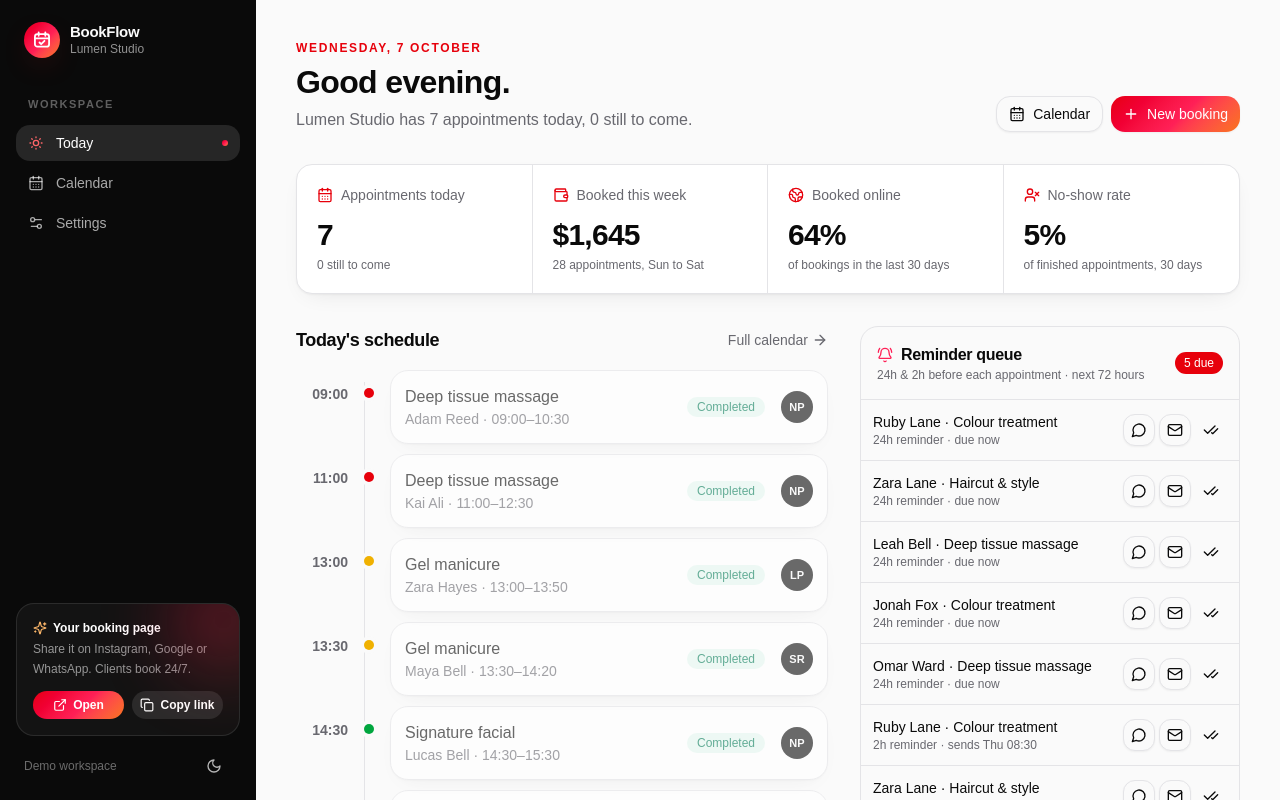
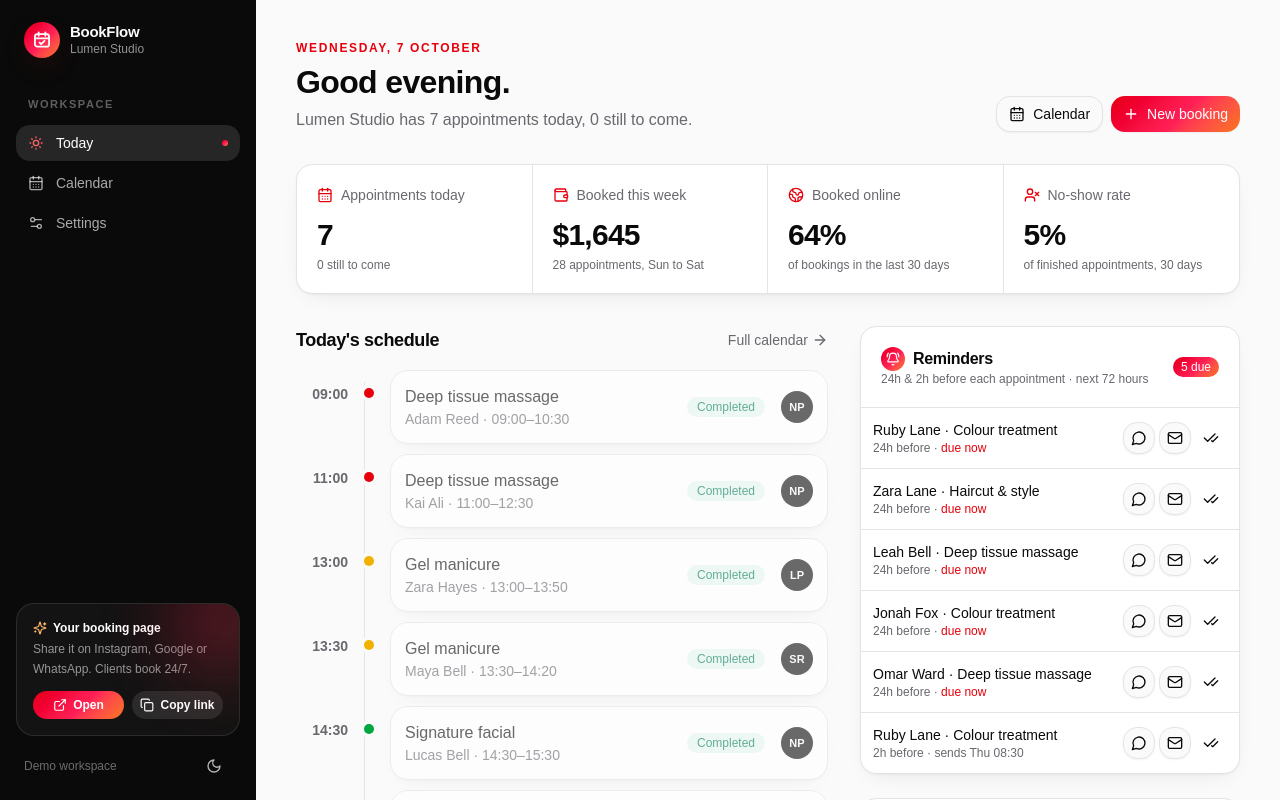
Before and after one commit to gabrielolarinre74-pixel/bookflow, a Next.js app: page / in a window 1280 px wide. Shown: the top 800 px of the page. Built offline with nearby package versions, Linux system fonts and the light colour scheme.

Commit message:
Give the calendar its own page and restyle the reminder panel

```diff
--- /dev/null
+++ b/src/app/(workspace)/calendar/page.tsx
@@ -0,0 +1,17 @@
+"use client";
+
+import { PageHeader } from "@/components/site-nav";
+import { Calendar } from "@/features/calendar/calendar";
+
+export default function CalendarPage() {
+	return (
+		<>
+			<PageHeader
+				eyebrow="Team calendar"
+				title="Calendar"
+				description="Drag appointments to reschedule. BookFlow blocks moves that would double-book a team member."
+			/>
+			<Calendar />
+		</>
+	);
+}
--- a/src/components/reminder-queue.tsx
+++ b/src/components/reminder-queue.tsx
@@ -15,26 +15,26 @@ export function ReminderQueue() {
 	const sent = useBookingStore((s) => s.sentReminders);
 	const markSent = useBookingStore((s) => s.markReminderSent);
 	const queue = useMemo(
-		() => buildReminderQueue(bookings, settings.reminderHoursBefore, sent).slice(0, 8),
+		() => buildReminderQueue(bookings, settings.reminderHoursBefore, sent).slice(0, 6),
 		[bookings, settings.reminderHoursBefore, sent],
 	);
 	const due = queue.filter((r) => r.status === "due").length;
 
 	return (
-		<section className="rounded-xl border bg-background">
-			<header className="flex items-center justify-between border-b p-4">
+		<section className="overflow-hidden rounded-2xl border bg-card shadow-[var(--shadow-card)]">
+			<header className="flex items-center justify-between border-b p-5">
 				<div>
 					<h2 className="flex items-center gap-2 font-semibold">
-						<BellRing className="size-4 text-rose-500" /> Reminder queue
+						<span className="bg-brand-gradient flex size-6 items-center justify-center rounded-md text-white"><BellRing className="size-3.5" /></span> Reminders
 					</h2>
 					<p className="text-xs text-muted-foreground">
 						{settings.reminderHoursBefore.map((h) => `${h}h`).join(" & ")} before each appointment · next 72 hours
 					</p>
 				</div>
-				{due > 0 && <Badge variant="destructive">{due} due</Badge>}
+				{due > 0 && <Badge className="bg-brand-gradient rounded-full border-0 text-white">{due} due</Badge>}
 			</header>
 			<ul className="divide-y">
-				{queue.length === 0 && <li className="p-4 text-sm text-muted-foreground">No reminders in the next 72 hours.</li>}
+				{queue.length === 0 && <li className="px-5 py-8 text-center text-sm text-muted-foreground">All caught up. No reminders due in the next 72 hours.</li>}
 				{queue.map((r) => {
 					const message = renderTemplate(settings.reminderTemplate, r.booking, settings.businessName);
 					const wa = r.booking.customer?.phone ? whatsappLink(r.booking.customer.phone, message) : null;
@@ -48,7 +48,7 @@ export function ReminderQueue() {
 									{r.booking.customer?.name} · {r.booking.title}
 								</p>
 								<p className="text-xs text-muted-foreground">
-									{r.hoursBefore}h reminder · {r.status === "due" ? "due now" : `sends ${format(r.sendAt, "EEE HH:mm")}`}
+									{r.hoursBefore}h before · {r.status === "due" ? <span className="font-medium text-brand">due now</span> : `sends ${format(r.sendAt, "EEE HH:mm")}`}
 								</p>
 							</div>
 							{r.status === "sent" ? (
@@ -58,14 +58,14 @@ export function ReminderQueue() {
 							) : (
 								<div className="flex gap-1">
 									{wa && (
-										<Button size="icon" variant="outline" className="size-8" asChild aria-label="Send on WhatsApp">
+										<Button size="icon" variant="outline" className="size-8 rounded-lg" asChild aria-label="Send on WhatsApp">
 											<a href={wa} target="_blank" rel="noopener noreferrer" onClick={() => markSent(r.key)}>
 												<MessageCircle />
 											</a>
 										</Button>
 									)}
 									{mail && (
-										<Button size="icon" variant="outline" className="size-8" asChild aria-label="Send by email">
+										<Button size="icon" variant="outline" className="size-8 rounded-lg" asChild aria-label="Send by email">
 											<a href={mail} onClick={() => markSent(r.key)}>
 												<Mail />
 											</a>
@@ -74,7 +74,7 @@ export function ReminderQueue() {
 									<Button
 										size="icon"
 										variant="ghost"
-										className="size-8"
+										className="size-8 rounded-lg"
 										aria-label="Mark as sent"
 										onClick={() => {
 											markSent(r.key);
--- a/src/features/calendar/calendar.tsx
+++ b/src/features/calendar/calendar.tsx
@@ -9,7 +9,7 @@ export function Calendar() {
 	return (
 		<CalendarProvider view="week">
 			<DndProvider>
-				<div className="w-full rounded-xl border bg-background">
+				<div className="w-full overflow-hidden rounded-2xl border bg-card shadow-[var(--shadow-card)]">
 					<CalendarHeader />
 					<CalendarBody />
 				</div>
```
